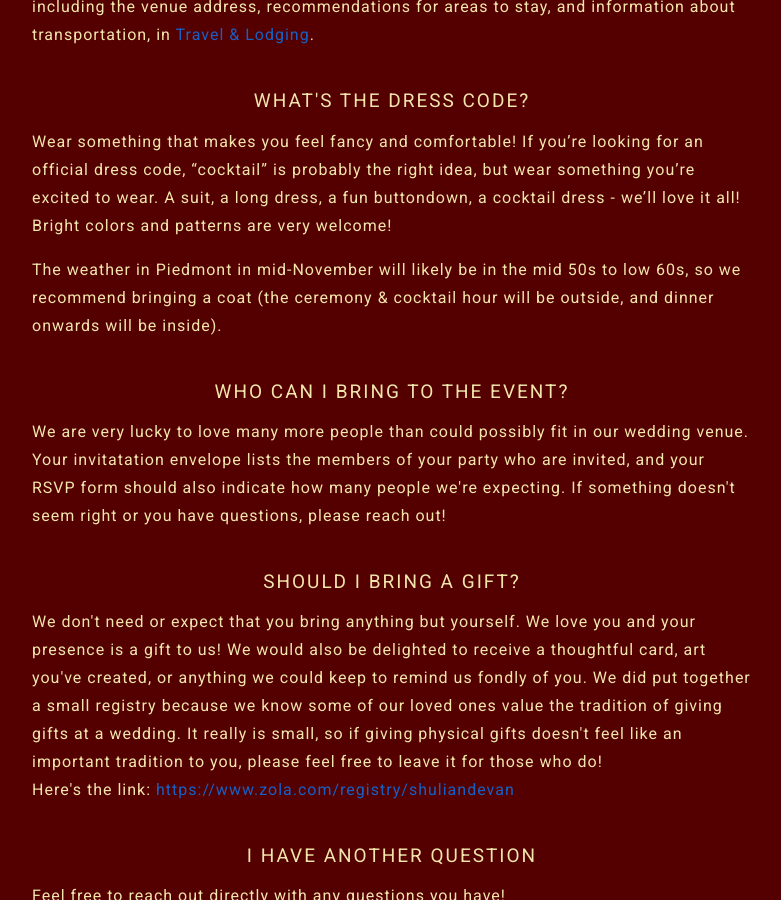
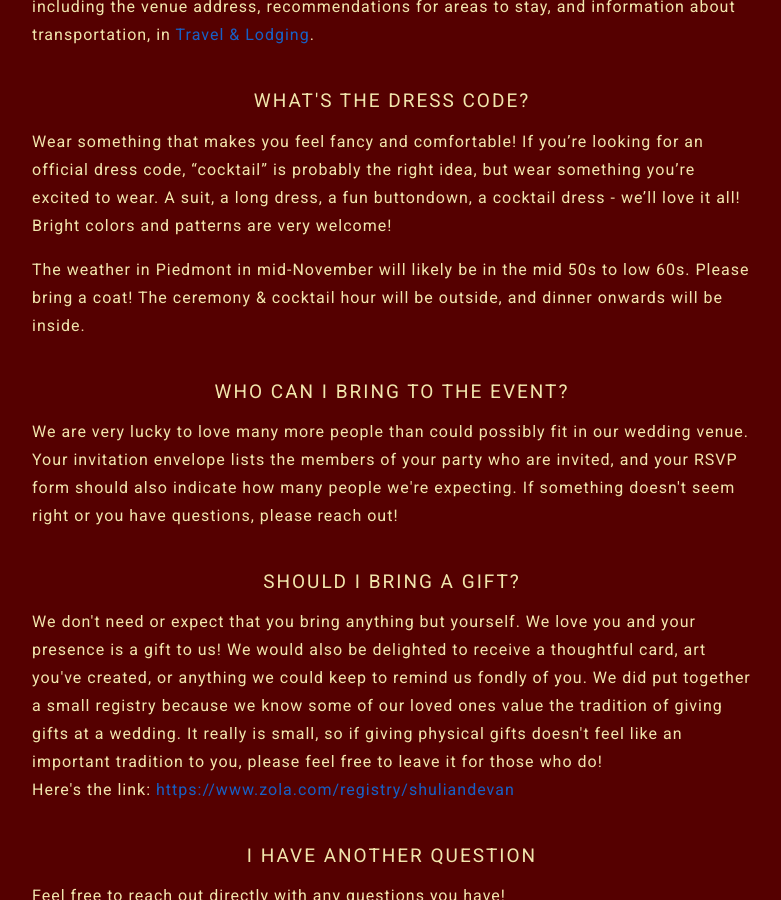
Before and after one commit to shulijones/wedding, a Jekyll site: the page built from q-a.md, in a window 1280 px wide and 900 px high, scrolled down 350 px. Shown: the whole window, without its empty margins (248-1029 px from the left). Built offline with Jekyll 4.4.1, drawn with Linux system fonts in a browser that asks for light colours; some web fonts are replaced.

Commit message:
Final typo fixes

```diff
--- a/q-a.md
+++ b/q-a.md
@@ -9,11 +9,11 @@ layout: main
         </div>
         <h4 class="section-header">What's the dress code?</h4>
         <div class="section-item"><p>Wear something that makes you feel fancy and comfortable! If you’re looking for an official dress code, “cocktail” is probably the right idea, but wear something you’re excited to wear. A suit, a long dress, a fun buttondown, a cocktail dress - we’ll love it all! Bright colors and patterns are very welcome!</p>
-        <p>The weather in Piedmont in mid-November will likely be in the mid 50s to low 60s, so we recommend bringing a coat (the ceremony & cocktail hour will be outside, and dinner onwards will be inside).</p>
+        <p>The weather in Piedmont in mid-November will likely be in the mid 50s to low 60s. Please bring a coat! The ceremony & cocktail hour will be outside, and dinner onwards will be inside.</p>
         </div>
         <h4 class="section-header">Who can I bring to the event?</h4>
         <div class="section-item">
-        We are very lucky to love many more people than could possibly fit in our wedding venue. Your invitatation envelope lists the members of your party who are invited, and your RSVP form should also indicate how many people we're expecting. If something doesn't seem right or you have questions, please reach out!
+        We are very lucky to love many more people than could possibly fit in our wedding venue. Your invitation envelope lists the members of your party who are invited, and your RSVP form should also indicate how many people we're expecting. If something doesn't seem right or you have questions, please reach out!
         </div>
         <h4 class="section-header">Should I bring a gift?</h4>
         <div class="section-item">We don't need or expect that you bring anything but yourself. We love you and your presence is a gift to us! We would also be delighted to receive a thoughtful card, art you've created, or anything we could keep to remind us fondly of you. We did put together a small registry because we know some of our loved ones value the tradition of giving gifts at a wedding. It really is small, so if giving physical gifts doesn't feel like an important tradition to you, please feel free to leave it for those who do!<br>Here's the link: <a href="https://www.zola.com/registry/shuliandevan" target="_blank" class="nicelink">https://www.zola.com/registry/shuliandevan</a></div>
```
Also changed, not shown: travel.md (+1 -1 lines).
